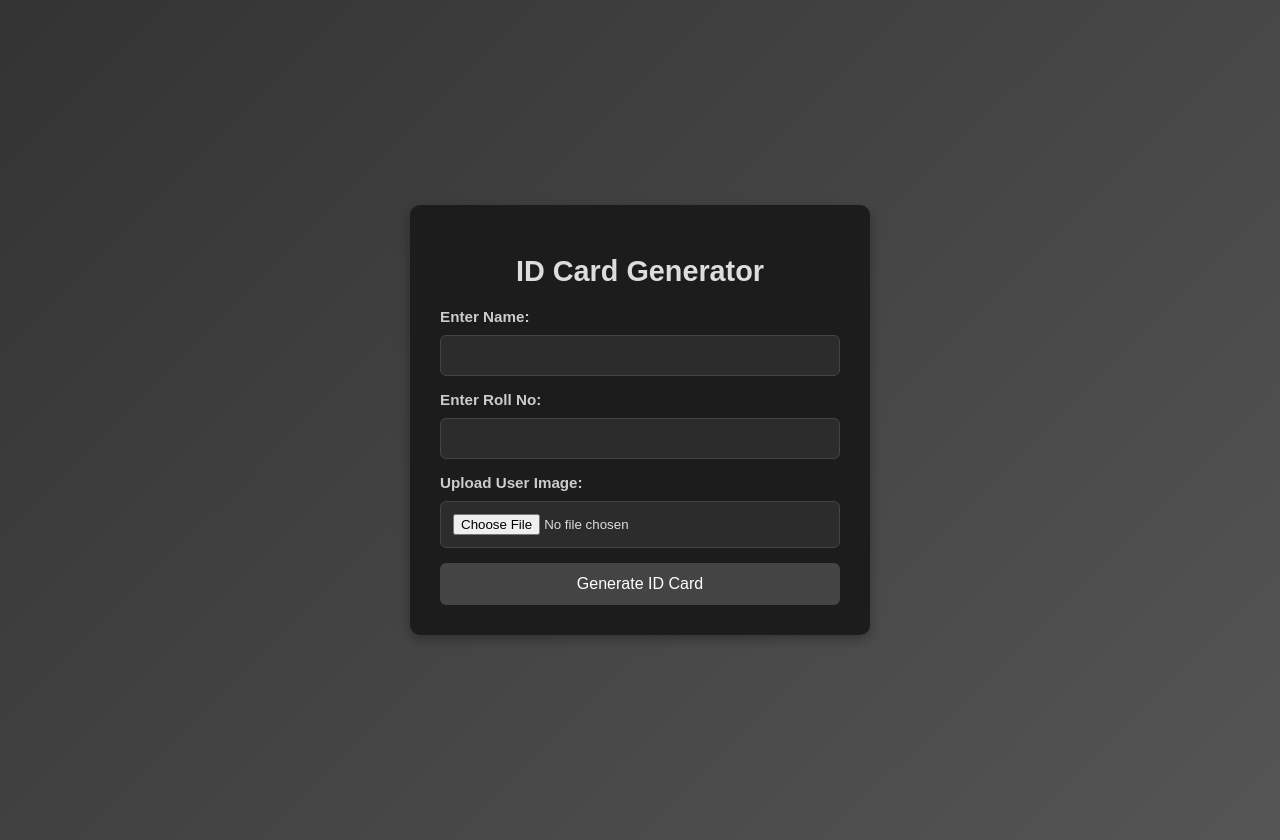
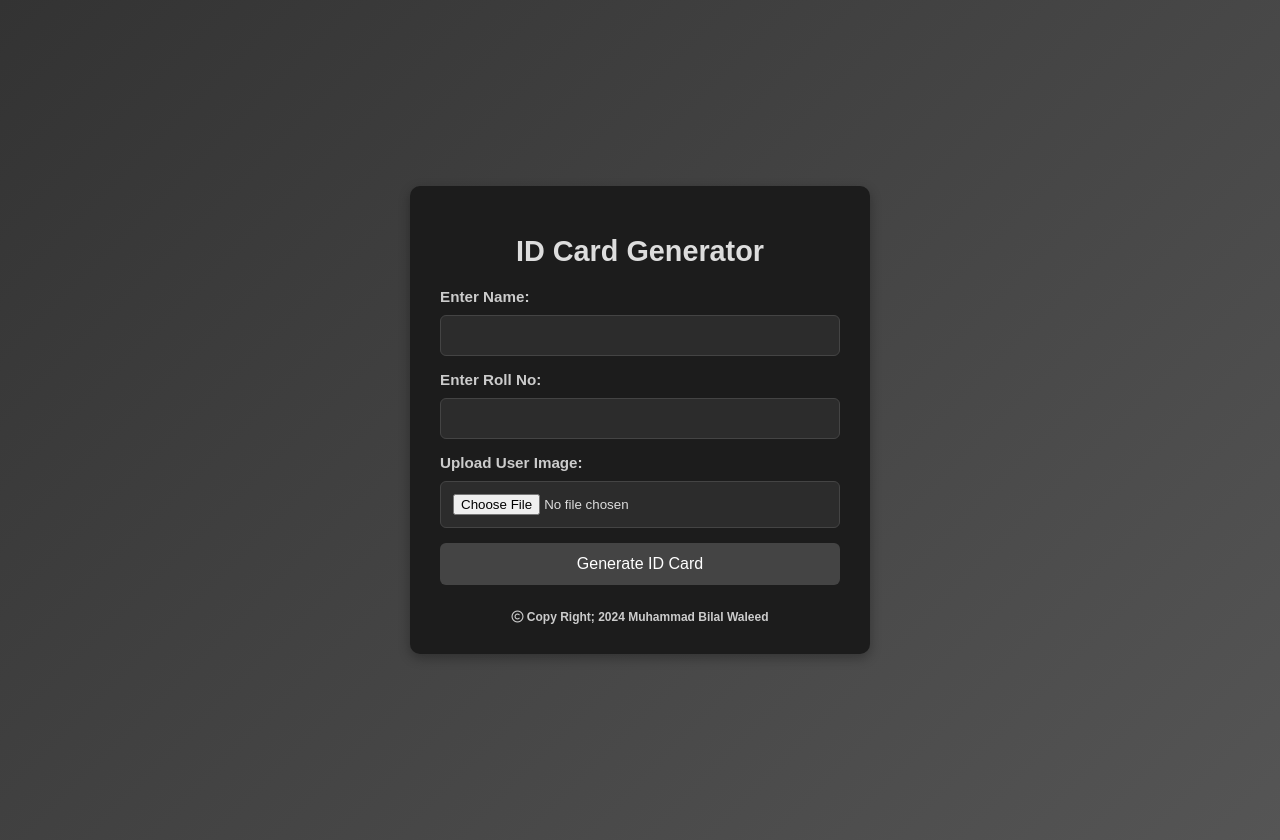
Before and after one commit to Bilal-Waleed/ID-card-Generator, a Flask app: page / in a window 1280 px wide. Run offline with Flask 3, Linux system fonts and the light colour scheme.

Commit message:
some changes

```diff
--- a/templates/index.html
+++ b/templates/index.html
@@ -3,6 +3,7 @@
 <head>
     <meta charset="UTF-8">
     <meta name="viewport" content="width=device-width, initial-scale=1.0">
+    <link rel="stylesheet" href="https://cdnjs.cloudflare.com/ajax/libs/font-awesome/6.2.1/css/all.min.css">
     <title>ID Card Generator</title>
     <style>
         body {
@@ -69,6 +70,15 @@
         button:active {
             background-color: #3a3a3a;
         }
+        .copyright {
+            text-align: center;
+            font-size: 12px;
+            /* margin-bottom: 10px; */
+            margin-top: 25px;
+            font-weight: 600;
+            width: 100%;
+            color:#ccc;
+}
         @media (max-width: 500px) {
             .container {
                 width: 90%;
@@ -91,6 +101,9 @@
 
             <button type="submit">Generate ID Card</button>
         </form>
+        <div class="copyright">
+            <i class="fa-regular fa-copyright"></i> Copy Right; 2024 Muhammad Bilal Waleed
+        </div>
     </div>
 </body>
 </html>
```
